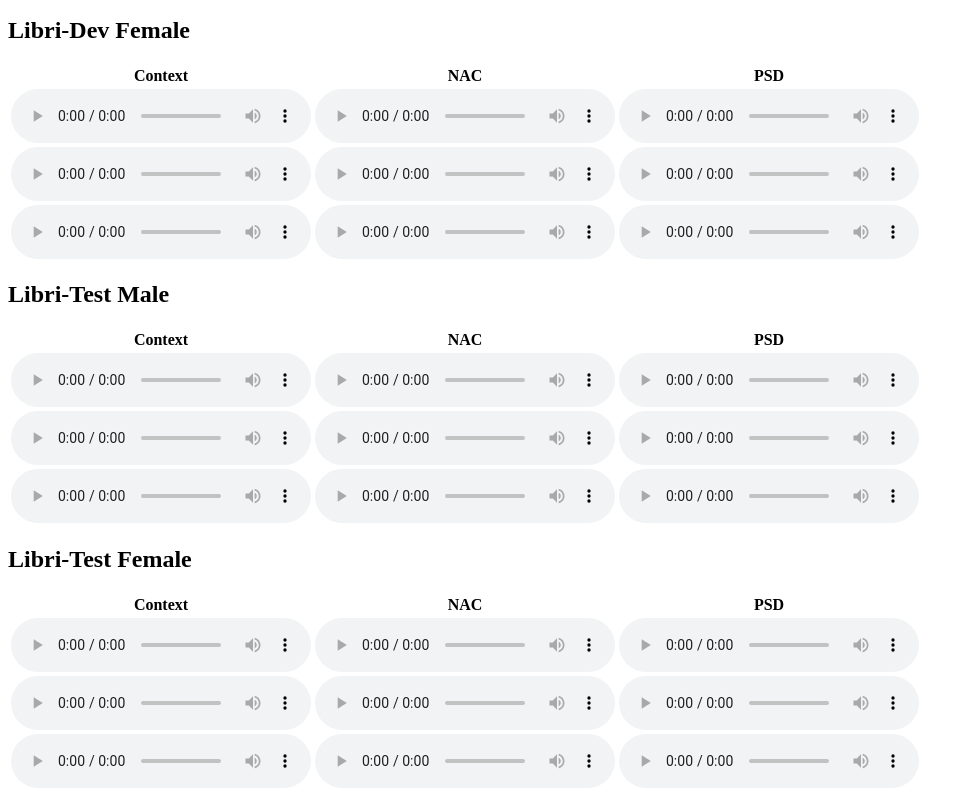
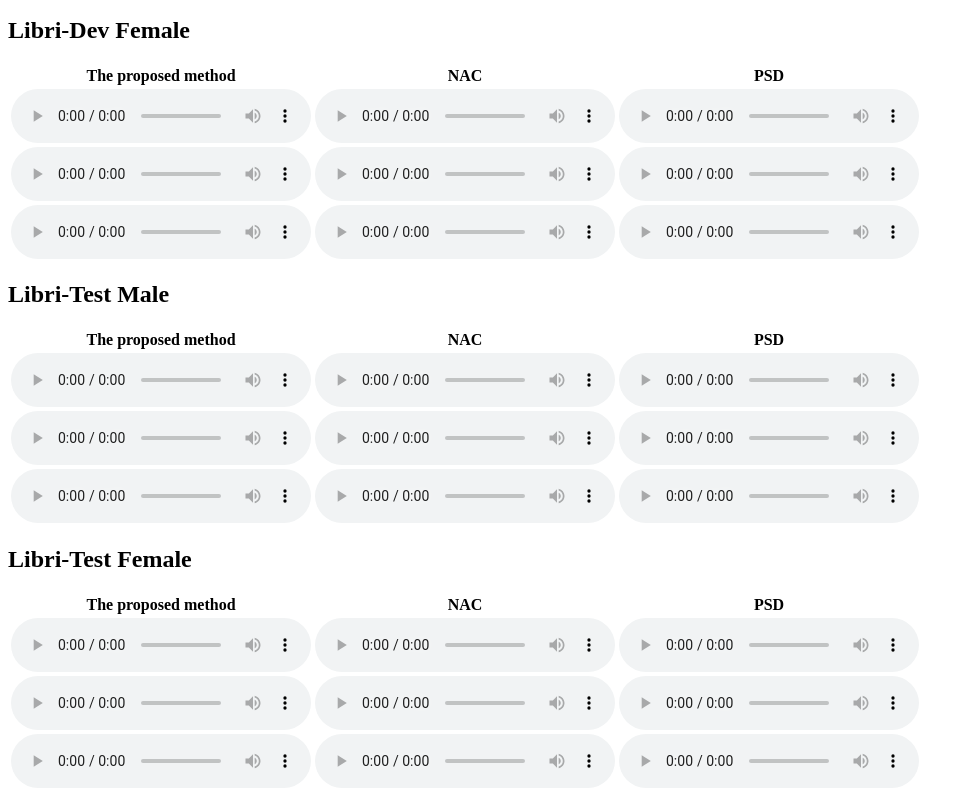
Before and after one commit to VoicePrivacy/context-dependent-frame-level-speaker-modeling, a plain HTML site: page index.html in a window 1280 px wide. Shown: the part 521-1320 px from the top of the page, without its empty margins (0-974 px from the left). Drawn offline with Linux system fonts and the light colour scheme; a script that the page names is missing.

Commit message:
Update index.html

```diff
--- a/index.html
+++ b/index.html
@@ -117,7 +117,7 @@ Here, we showcase three kinds of anonymized speech:
 <table>
     <thead>
         <tr>
-            <th>Context</th>
+            <th>The proposed method</th>
             <th>NAC</th>
             <th>PSD</th>
         </tr>
@@ -184,7 +184,7 @@ Here, we showcase three kinds of anonymized speech:
 <table>
     <thead>
         <tr>
-            <th>Context</th>
+            <th>The proposed method</th>
             <th>NAC</th>
             <th>PSD</th>
         </tr>
@@ -251,7 +251,7 @@ Here, we showcase three kinds of anonymized speech:
 <table>
     <thead>
         <tr>
-            <th>Context</th>
+            <th>The proposed method</th>
             <th>NAC</th>
             <th>PSD</th>
         </tr>
```
